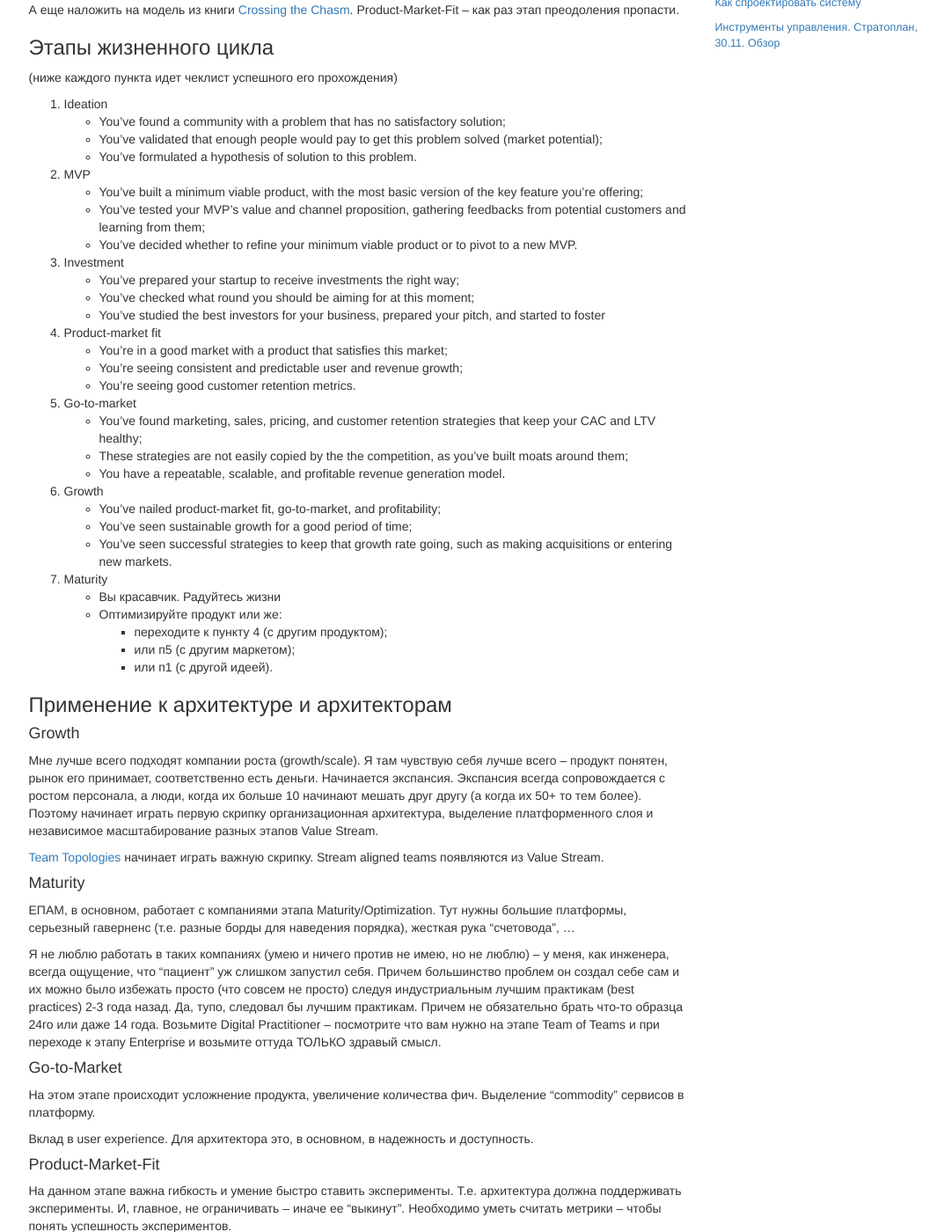
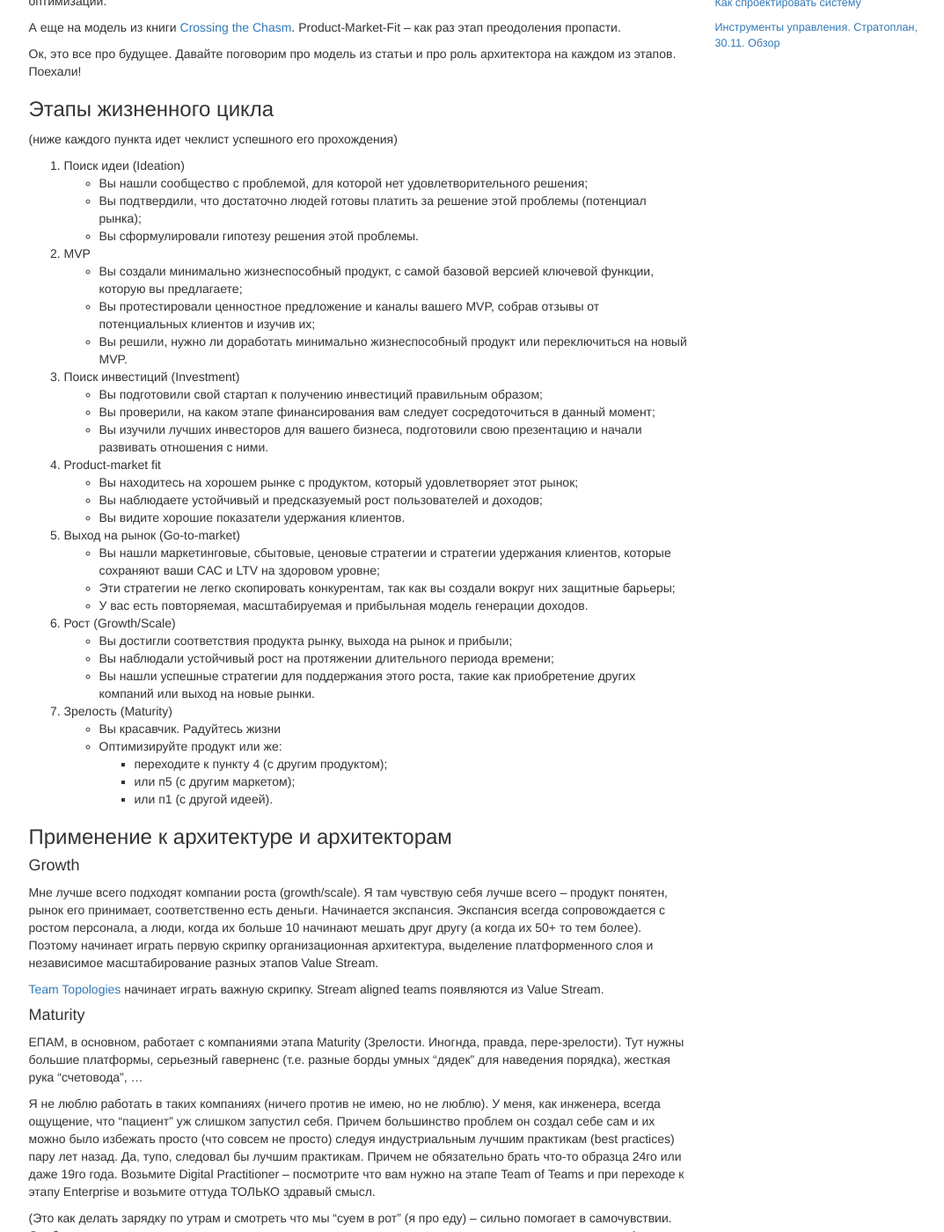
Before and after one commit to akava/akava.github.io, a Jekyll site: the page built from _posts/2024-06-02-7-startup-stages-architect-standpoint.md, in a window 1280 px wide and 1400 px high, scrolled down 320 px. Shown: the whole window at 88% size, without its empty margins (135-1208 px from the left). Built offline with Jekyll 4.4.1, drawn with Linux system fonts in a browser that asks for light colours; nearby versions of some CDN libraries; comment, search, counter and statistics services are not loaded; some of the changed text lies outside the part shown.

Commit message:
Улучшил статью про стартапы и архитектуру

```diff
--- a/_posts/2024-06-02-7-startup-stages-architect-standpoint.md
+++ b/_posts/2024-06-02-7-startup-stages-architect-standpoint.md
@@ -12,40 +12,42 @@ tags:
   slug: archtiecture
 ---
 
-Грамотная [статья](https://www.latitud.com/blog/stages-of-a-startup), классифицирующая стадии жизненного цикла компании. Начиная с идеи (основание стартапа) до поиска Product-Market-Fit (через MVP и поиск инвестора для экспериментов), далее идет выход на рынок и рост (growth/scale), после чего идет этап оптимизации (Maturity).
+Грамотная [статья](https://www.latitud.com/blog/stages-of-a-startup), классифицирующая стадии жизненного цикла компании. Начиная с идеи (основание стартапа) до поиска Product-Market-Fit (через MVP и поиск инвестора для экспериментов), далее идет выход на рынок и рост (growth/scale), после чего идет этап зрелости и оптимизации (Maturity).
 
-Сразу же захотелось наложить эту классификацию на модель из [Digital Practitioner](https://www.opengroup.org/dpbok) уж очень стадии близки и ровно ложатся друг на друга: Team of teams – однозначно стадия роста, Enterprise –  стадия оптимизации.
+Сразу же захотелось наложить эту классификацию на модель из [Digital Practitioner](https://www.opengroup.org/dpbok). Уж очень стадии близки и ровно ложатся друг на друга: Team of teams – однозначно стадия роста, Enterprise –  стадия зрелости и оптимизации.
 
-А еще наложить на модель из книги [Crossing the Chasm](https://en.wikipedia.org/wiki/Crossing_the_Chasm#/media/File:Technology-Adoption-Lifecycle.png). Product-Market-Fit – как раз этап преодоления пропасти.
+А еще на модель из книги [Crossing the Chasm](https://en.wikipedia.org/wiki/Crossing_the_Chasm#/media/File:Technology-Adoption-Lifecycle.png). Product-Market-Fit – как раз этап преодоления пропасти.
+
+Ок, это все про будущее. Давайте поговорим про модель из статьи и про роль архитектора на каждом из этапов. Поехали! <!--more-->
 
 ### Этапы жизненного цикла
 (ниже каждого пункта идет чеклист успешного его прохождения)
 
-1. Ideation
-	* You've found a community with a problem that has no satisfactory solution;
-	* You've validated that enough people would pay to get this problem solved (market potential);
-	* You've formulated a hypothesis of solution to this problem.
+1. Поиск идеи (Ideation)
+	* Вы нашли сообщество с проблемой, для которой нет удовлетворительного решения;
+	* Вы подтвердили, что достаточно людей готовы платить за решение этой проблемы (потенциал рынка);
+	* Вы сформулировали гипотезу решения этой проблемы.
 2. MVP
-	* You've built a minimum viable product, with the most basic version of the key feature you're offering;
-	* You've tested your MVP's value and channel proposition, gathering feedbacks from potential customers and learning from them;
-	* You've decided whether to refine your minimum viable product or to pivot to a new MVP.
-3. Investment
-	* You've prepared your startup to receive investments the right way;
-	* You've checked what round you should be aiming for at this moment;
-	* You've studied the best investors for your business, prepared your pitch, and started to foster
+	* Вы создали минимально жизнеспособный продукт, с самой базовой версией ключевой функции, которую вы предлагаете;
+	* Вы протестировали ценностное предложение и каналы вашего MVP, собрав отзывы от потенциальных клиентов и изучив их;
+	* Вы решили, нужно ли доработать минимально жизнеспособный продукт или переключиться на новый MVP.
+3. Поиск инвестиций (Investment)
+	* Вы подготовили свой стартап к получению инвестиций правильным образом;
+	* Вы проверили, на каком этапе финансирования вам следует сосредоточиться в данный момент;
+	* Вы изучили лучших инвесторов для вашего бизнеса, подготовили свою презентацию и начали развивать отношения с ними.
 4. Product-market fit
-	* You're in a good market with a product that satisfies this market;
-	* You're seeing consistent and predictable user and revenue growth;
-	* You're seeing good customer retention metrics.
-5. Go-to-market
-	* You've found marketing, sales, pricing, and customer retention strategies that keep your CAC and LTV healthy;
-	* These strategies are not easily copied by the the competition, as you've built moats around them;
-	* You have a repeatable, scalable, and profitable revenue generation model.
-6. Growth
-	* You've nailed product-market fit, go-to-market, and profitability;
-	* You've seen sustainable growth for a good period of time;
-	* You've seen successful strategies to keep that growth rate going, such as making acquisitions or entering new markets.
-7. Maturity
+	* Вы находитесь на хорошем рынке с продуктом, который удовлетворяет этот рынок;
+	* Вы наблюдаете устойчивый и предсказуемый рост пользователей и доходов;
+	* Вы видите хорошие показатели удержания клиентов.
+5. Выход на рынок (Go-to-market)
+	* Вы нашли маркетинговые, сбытовые, ценовые стратегии и стратегии удержания клиентов, которые сохраняют ваши CАС и LTV на здоровом уровне;
+	* Эти стратегии не легко скопировать конкурентам, так как вы создали вокруг них защитные барьеры;
+	* У вас есть повторяемая, масштабируемая и прибыльная модель генерации доходов.
+6. Рост (Growth/Scale)
+	* Вы достигли соответствия продукта рынку, выхода на рынок и прибыли;
+	* Вы наблюдали устойчивый рост на протяжении длительного периода времени;
+	* Вы нашли успешные стратегии для поддержания этого роста, такие как приобретение других компаний или выход на новые рынки.
+7. Зрелость (Maturity)
 	* Вы красавчик. Радуйтесь жизни
 	* Оптимизируйте продукт или же:
 		* переходите к пункту 4 (с другим продуктом);
@@ -60,22 +62,26 @@ tags:
 [Team Topologies](https://teamtopologies.com/) начинает играть важную скрипку. Stream aligned teams появляются из Value Stream.
 
 #### Maturity
-ЕПАМ, в основном, работает с компаниями этапа Maturity/Optimization. Тут нужны большие платформы, серьезный гаверненс (т.е. разные борды для наведения порядка), жесткая рука "счетовода", ...
+ЕПАМ, в основном, работает с компаниями этапа Maturity (Зрелости. Иногнда, правда, пере-зрелости). Тут нужны большие платформы, серьезный гаверненс (т.е. разные борды умных "дядек" для наведения порядка), жесткая рука "счетовода", ...
 
-Я не люблю работать в таких компаниях (умею и ничего против не имею, но не люблю) – у меня, как инженера, всегда ощущение, что "пациент" уж слишком запустил себя. Причем большинство проблем он создал себе сам и их можно было избежать просто (что совсем не просто) следуя индустриальным лучшим практикам (best practices) 2-3 года назад. Да, тупо, следовал бы лучшим практикам. Причем не обязательно брать что-то образца 24го или даже 14 года. Возьмите Digital Practitioner – посмотрите что вам нужно на этапе Team of Teams и при переходе к этапу Enterprise и возьмите оттуда ТОЛЬКО здравый смысл.
+Я не люблю работать в таких компаниях (ничего против не имею, но не люблю). У меня, как инженера, всегда ощущение, что "пациент" уж слишком запустил себя. Причем большинство проблем он создал себе сам и их можно было избежать просто (что совсем не просто) следуя индустриальным лучшим практикам (best practices) пару лет назад. Да, тупо, следовал бы лучшим практикам. Причем не обязательно брать что-то образца 24го или даже 19го года. Возьмите Digital Practitioner – посмотрите что вам нужно на этапе Team of Teams и при переходе к этапу Enterprise и возьмите оттуда ТОЛЬКО здравый смысл.
+
+(Это как делать зарядку по утрам и смотреть что мы "суем в рот" (я про еду) – сильно помогает в самочувствии. Особенно по сравнению с теми кто сидит днями в кресле или диване, а вечером поедает чипсы с пивом.)
 
 #### Go-to-Market
-На этом этапе происходит усложнение продукта, увеличение количества фич. Выделение "commodity" сервисов в платформу.
+На этом этапе происходит наведение порядка, адаптация его к рынку. Т.е. усложнение продукта, увеличение количества фич. Проработка их вглубь, причесывание UI/UX. Пользователи уже не Early Adopters, они более серьезно относятся к качеству и визуальной привлекательности продукта. Плюс увеличивается вариативность – поддержка разных способов оплаты, интеграция с популярными меседжерами, заточка под разные платформы, ...
 
-Вклад в user experience. Для архитектора это, в основном, в надежность и доступность.
+Для архитектора на этом этапе 2 фокуса:
+* Вклад в надежность и доступность – в качество сервиса.
+* А так же в вариативность – выделение "commodity" сервисов в платформу с целью подключить еще 10 способов оплаты, еще 3 интеграции со стандартными решениями на рынке, android, iOS, Web, Desktop, ...
 
 #### Product-Market-Fit
-На данном этапе важна гибкость и умение быстро ставить эксперименты. Т.е. архитектура должна поддерживать эксперименты. И, главное, не ограничивать – иначе ее "выкинут". Необходимо уметь считать метрики – чтобы понять успешность экспериментов.
+На данном этапе важна гибкость и умение быстро ставить эксперименты. Т.е. архитектура должна поддерживать эксперименты. Так же она не должна ограничивать – иначе ее "выкинут". Необходимо уметь считать метрики – чтобы понять успешность экспериментов.
 
 С точки зрения разработки происходит развитие dev-excellence процессов (если об этом не позаботились на предыдущих этапах).
 
 #### Ideation – Investment
-Умение быстро "на коленке" слепить прототип, потом MVP, уметь показывать домонстрации как пользователям так и инвесторам.
+Умение быстро "на коленке" слепить прототип, потом MVP, уметь показывать домонстрации как пользователям, так и инвесторам.
 
 Архитектор не нужен – достаточно адекватного Тим Лида в роли CTO. Не мешать разработчикам "творить" и умение собрать демо-стенд для "звонка инвесторам через пол часа" – ключевые требования.
 
@@ -83,4 +89,4 @@ tags:
 
 Важно понимать какой этап жизненного цикла компании соответствует вам, как разработчику/архитектору. Успешность на одном из этапов абсолютно не означает успешность не только на следующих, но и на предыдущих. Обращайте на это внимание.
 
-Какой вы архитектор? Расскажите об этом в обсуждении: (ссылка на коментарии).
+Какой вы архитектор? Читая про какой этап у вас было наибольшее количество "флэшбэков"? Расскажите об этом в обсуждении: (ссылка на коментарии).
```
